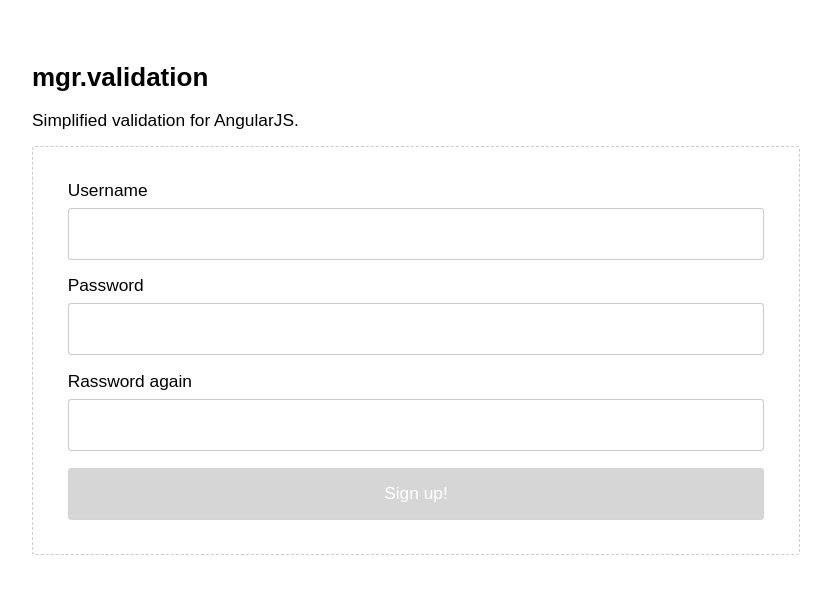
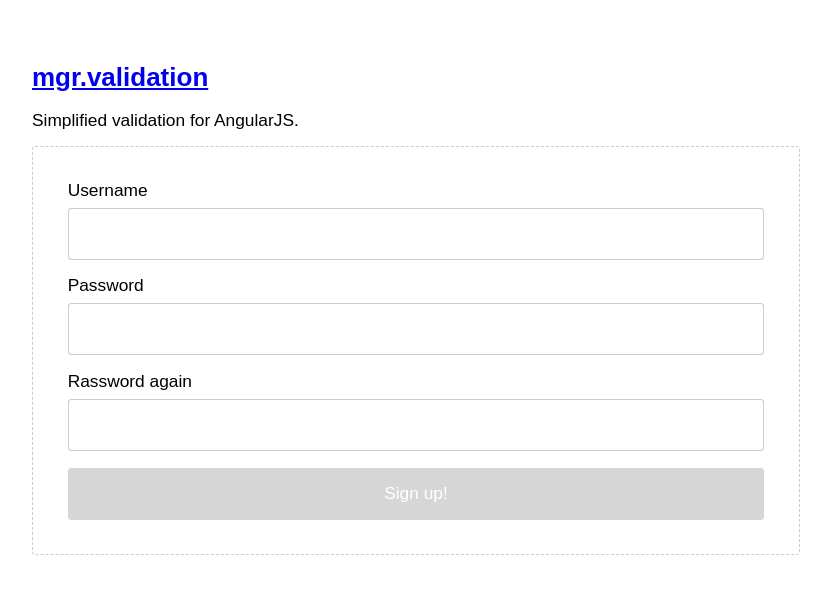
Before and after one commit to Magora-Systems-Frontend/mgr-validation, a website: page index.html in a window 1280 px wide. Shown: the whole page, without its empty margins (224-1055 px from the left). Drawn offline with Linux system fonts and the light colour scheme.

Commit message:
added a link to the repo

```diff
--- a/index.html
+++ b/index.html
@@ -10,7 +10,7 @@
 		<article demo id="demo">
 
 			<header>
-				<h1>mgr.validation</h1>
+				<h1><a href="https://github.com/Magora-Systems-Frontend/mgr-validation">mgr.validation</a></h1>
 				<p>Simplified validation for AngularJS.</p>
 			</header>
 
```
